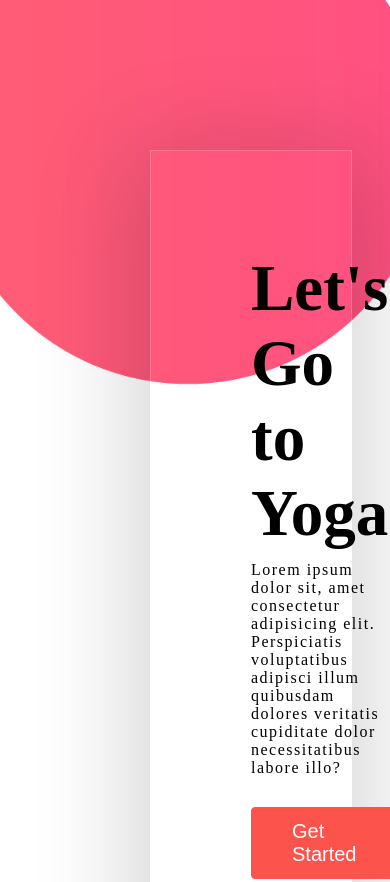
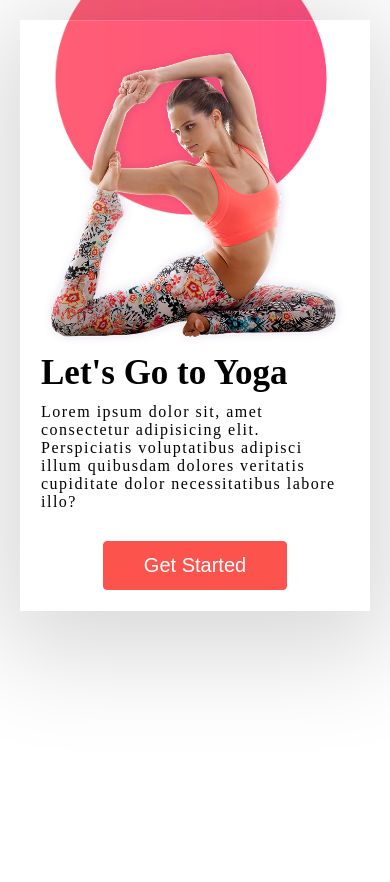
Before and after one commit to shakilrafshan/automation, a plain HTML site: page test.html in a window 390 px wide. Shown: the top 882 px of the page. After the commit the page ends 844 px from the top, so only its background shows below. Drawn offline with Linux system fonts and the light colour scheme.

Commit message:
responsive animation

```diff
--- a/test.css
+++ b/test.css
@@ -29,7 +29,6 @@ section{
     box-shadow: 0 20px 100px 20px rgb(0 0 0 / 16%);
     transition: background 0.3s,border 0.3s,border-radius 0.3s,box-shadow 0.3s;
     padding: 100px 100px 100px 100px;
-
 
 }
 .glass-section .right img{
@@ -70,3 +69,39 @@ section{
     color: #FC534D;
     transition: .5s;
 }
+
+
+@media only screen and (max-width:688px){
+
+    .section-area{
+        padding: 20px;
+    }
+    .glass-section{
+
+        grid-template-columns: repeat(1,1fr);
+        padding: 20px;}
+        .left{
+            order: 1;
+        }
+        .left h1{
+            font-size: 35px;
+        }
+        .left div{
+            text-align: center;
+        }
+}
+@media only screen and (min-width:689px) and (max-width:1040px){
+
+    .section-area{
+        padding: 20px;
+    }
+    .glass-section{
+
+        grid-template-columns: repeat(2,1fr);
+        padding: 20px;}
+
+        .left h1{
+            font-size: 35px;
+        }
+
+}
```
